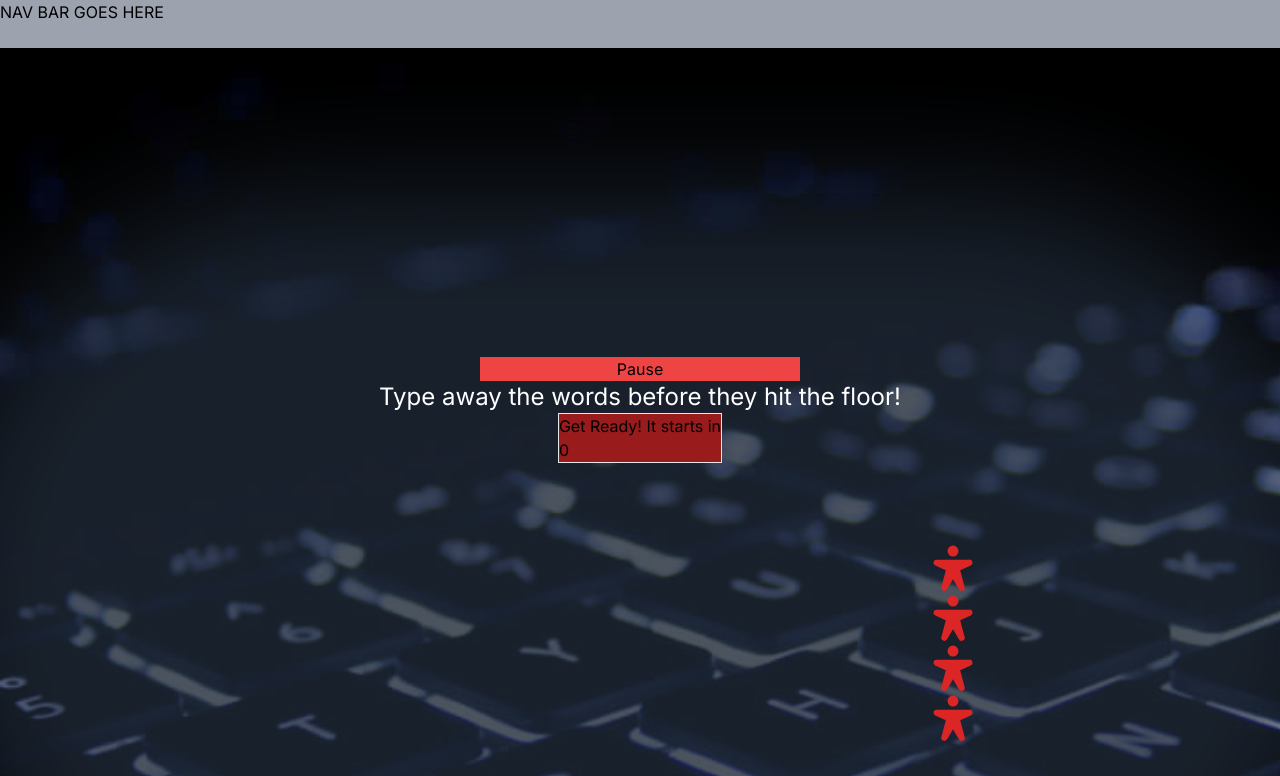
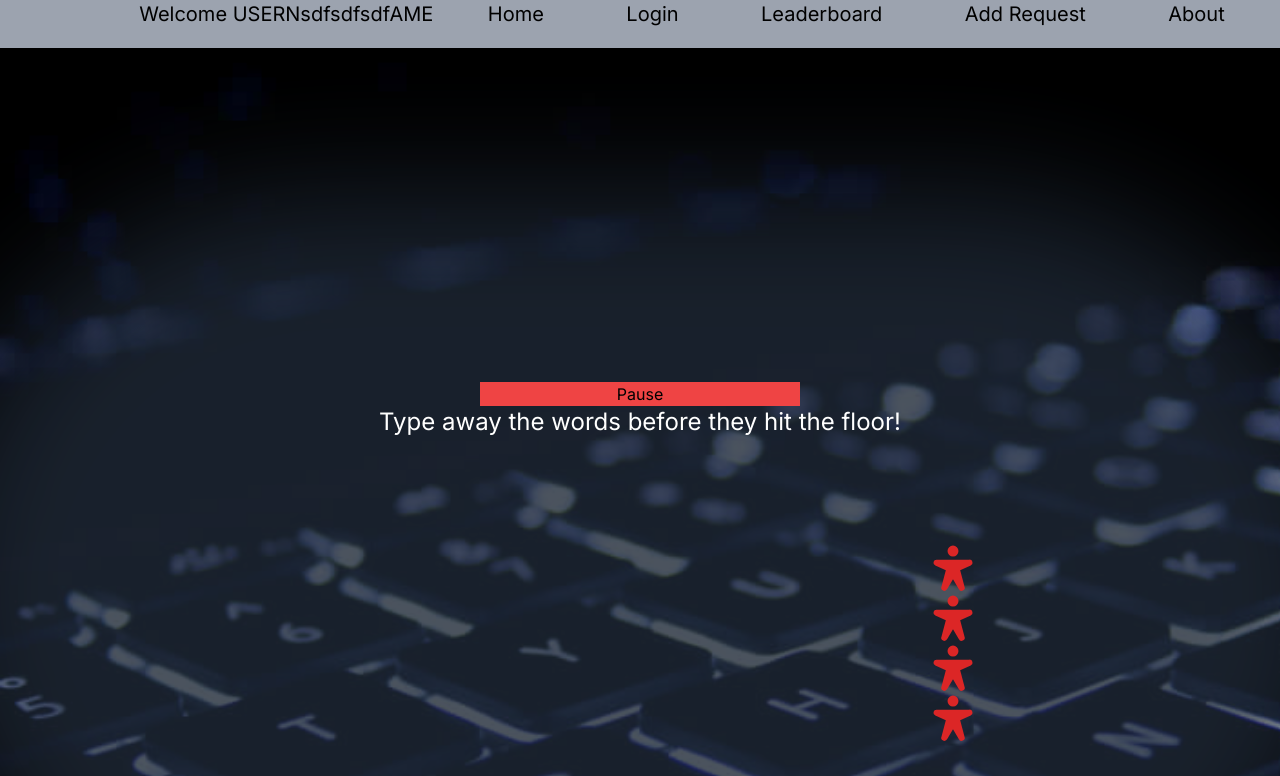
Before and after one commit to cisdell/type_better_v2, a Next.js app: page / in a window 1280 px wide. Shown: the top 776 px of the page. Built offline with nearby package versions, Linux system fonts and the light colour scheme.

Commit message:
added sidebar and fixed z settings

```diff
--- a/components/game_off/countdown_modal.tsx
+++ b/components/game_off/countdown_modal.tsx
@@ -1,7 +1,7 @@
 import React, { useEffect, useState } from "react";
 
 export default function Countdown({ setCountdownOn }: { setCountdownOn: any }) {
-  const [countdown, setCountdown] = useState(5);
+  const [countdown, setCountdown] = useState(4);
 
   useEffect(() => {
     const timer = setTimeout(() => {
--- a/components/game_off/gameover_modal.tsx
+++ b/components/game_off/gameover_modal.tsx
@@ -6,7 +6,7 @@ type ModalType = {
 // import imagePath from "@/lib/JRE.jpg";
 export default function GameOverModal({ setModalOn }: ModalType) {
   return (
-    <div className="absolute inset-0 flex flex-col items-center justify-center rounded-3xl">
+    <div className="absolute inset-0 flex flex-col items-center justify-center rounded-3xl z-10">
       <Image
         src="/images/gameover.png"
         width={600}
--- a/components/gaming_body.tsx
+++ b/components/gaming_body.tsx
@@ -1,15 +1,14 @@
 "use client";
 
+import { useState } from "react";
 import GamingGrid from "./game_on/gaming_board";
-
-//libs
-
-//components
+import Sidebar from "./sidebar";
 
 export default function GamingBody() {
+  const [sidebarOn, setSidebarOn] = useState(false);
   return (
-    <div className="h-[68rem] bg-gray-600 flex bg-[url('/images/keyboard-background.jpg')] bg-cover flex items-center justify-center relative">
-      {/* <div className="absolute inset-0 bg-black opacity-50"></div> */}
+    <div className="h-[68rem] bg-gray-600 flex bg-[url('/images/keyboard-background.jpg')] bg-cover items-center justify-center relative">
+      {sidebarOn && <Sidebar />}
       <div className="absolute w-[90rem] h-[50rem] bg-gray-800 opacity-80 rounded-full blur-3xl -z-1"></div>
       <GamingGrid />
     </div>
--- a/components/navbar.tsx
+++ b/components/navbar.tsx
@@ -1,5 +1,24 @@
 import React from "react";
 
 export default function NavBar() {
-  return <nav className="h-[3rem] w-auto bg-gray-400">NAV BAR GOES HERE</nav>;
+  return (
+    <nav className="h-[3rem] w-auto bg-gray-400 flex justify-end justify-around text-xl">
+      <span className="ml-28">Welcome USERNsdfsdfsdfAME</span>
+      <a className="mr-7" href="">
+        Home
+      </a>
+      <a className="mr-7" href="">
+        Login
+      </a>
+      <a className="mr-7" href="">
+        Leaderboard
+      </a>
+      <a className="mr-7" href="">
+        Add Request
+      </a>
+      <a className="mr-7" href="">
+        About
+      </a>
+    </nav>
+  );
 }
--- a/components/sidebar.tsx
+++ b/components/sidebar.tsx
@@ -0,0 +1,5 @@
+import React from "react";
+
+export default function Sidebar() {
+  return <div>Sidebar</div>;
+}
```
